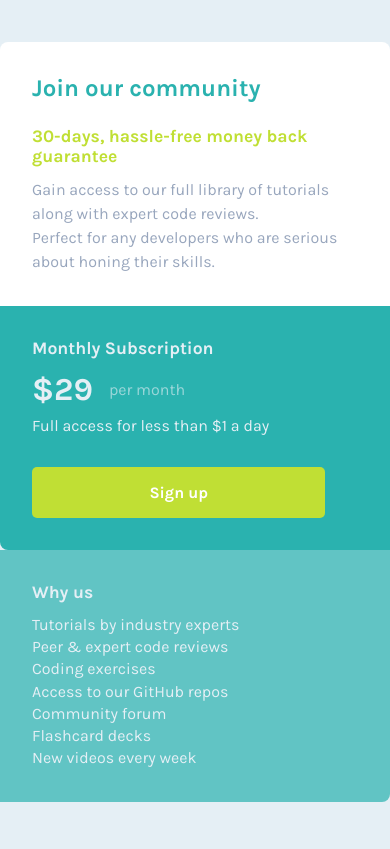
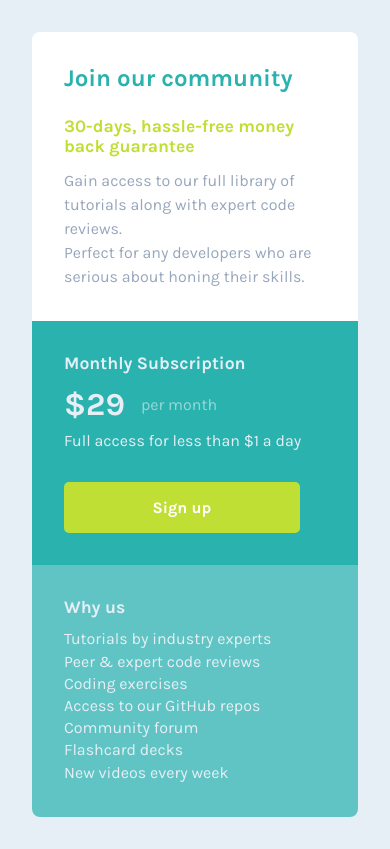
Before and after one commit to MrRioja/price-grid-component, a plain HTML site: page index.html in a window 390 px wide. Drawn offline with Linux system fonts and the light colour scheme.

Commit message:
:alien: Adjusting responsiveness

```diff
--- a/styles.css
+++ b/styles.css
@@ -123,8 +123,15 @@ html, body {
 }
 
 @media(max-width: 650px) {
+  .container {
+    height: auto;
+    align-items: flex-start;
+  }
   .grid {
-    display: flex;
+    margin: 2rem;
+    display: grid;
+    grid-template-rows: 3;
+    grid-template-columns: 1;
     flex-direction: column;
   }
   .card-1 {
@@ -134,14 +141,11 @@ html, body {
   .card-2 {
     grid-row: 2 / 3;
     grid-column: 1 / 2;
+    border-radius: 0;
   }
   .card-3 {
     grid-row: 3 / 4;
     grid-column: 1 / 2;
-  }
-  .container {
-    display: flex;
-    align-items: center;
-    justify-content: center;
+    border-radius: 0 0 0.5rem 0.5rem;
   }
 }
```
